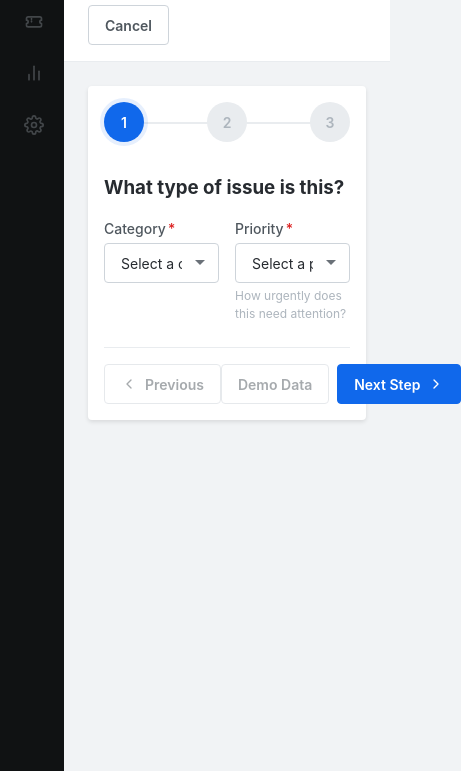
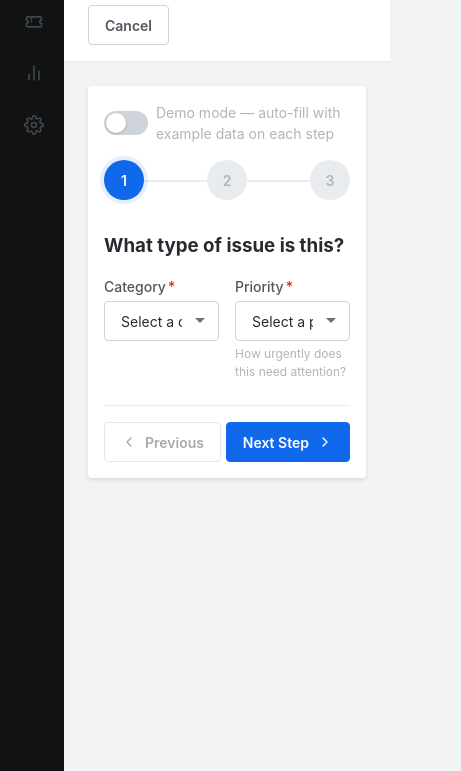
Before and after one commit to prifken/OutSystems-SA-starter-kit, a plain HTML site: page examples/os-ticketing/new-ticket.html in a window 390 px wide. Shown: the part 73-844 px from the top of the page, 461 px wide, since content can reach past the window. Drawn offline with Linux system fonts and the light colour scheme.

Commit message:
Mirror Baldwin County demo mode pattern in golden example
Add visible toggle switch (not button) at top of wizard, matching the pattern
used in Baldwin County Schools POC. When turned on, auto-loads demo data for
the current step and continues auto-loading when stepping through the wizard.

```diff
--- a/components/os-components.js
+++ b/components/os-components.js
@@ -604,7 +604,7 @@
       actions.innerHTML =
         '<button type="button" class="btn btn-secondary" data-action="prev">' + icon("chevron-left", 16) + "Previous</button>" +
         '<div style="display: flex; gap: 8px; margin-left: auto;">' +
-        '<button type="button" class="btn btn-secondary" data-action="demo">Demo Data</button>' +
+        '<button type="button" class="btn btn-secondary" data-action="demo" style="display:none;">Demo Data</button>' +
         '<button type="button" class="btn btn-primary" data-action="next">Next Step' + icon("chevron-right", 16) + "</button>" +
         "</div>";
       this._actionsEl = actions;
--- a/examples/os-ticketing/new-ticket.html
+++ b/examples/os-ticketing/new-ticket.html
@@ -36,6 +36,13 @@
 
       <div class="page">
         <os-card>
+          <div class="flex items-center gap-s mb-base">
+            <label class="toggle">
+              <input type="checkbox" id="demoToggle">
+              <span class="toggle-switch"></span>
+            </label>
+            <span class="text-muted" style="font-size: var(--font-size-s);">Demo mode — auto-fill with example data on each step</span>
+          </div>
           <os-wizard-stepper id="ticketWizard" submit-label="Create Ticket">
 
             <!-- Step 1: Category -->
@@ -154,6 +161,15 @@
       {}
     ];
 
+    // Wire up demo mode toggle — auto-load demo data when turned on or step changes
+    const demoToggle = document.getElementById("demoToggle");
+    demoToggle.addEventListener("change", () => {
+      if (demoToggle.checked) wizard._loadDemoData();
+    });
+    wizard.addEventListener("os-wizard-change", () => {
+      if (demoToggle.checked) wizard._loadDemoData();
+    });
+
     function validateCategoryStep() {
       let valid = true;
       const categoryField = document.getElementById("categoryField");
```
